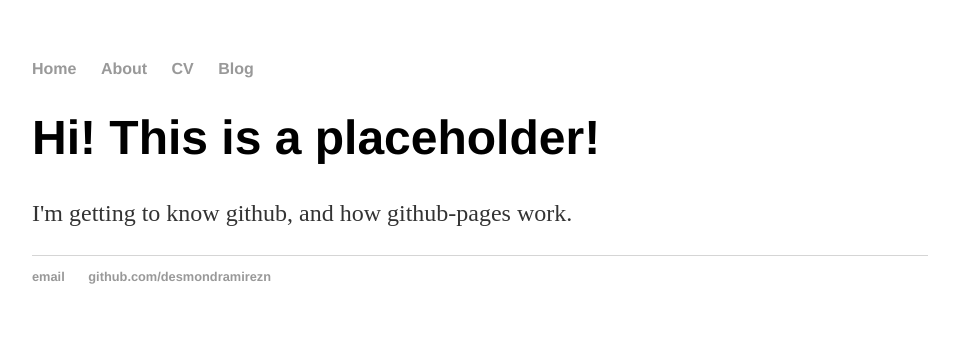
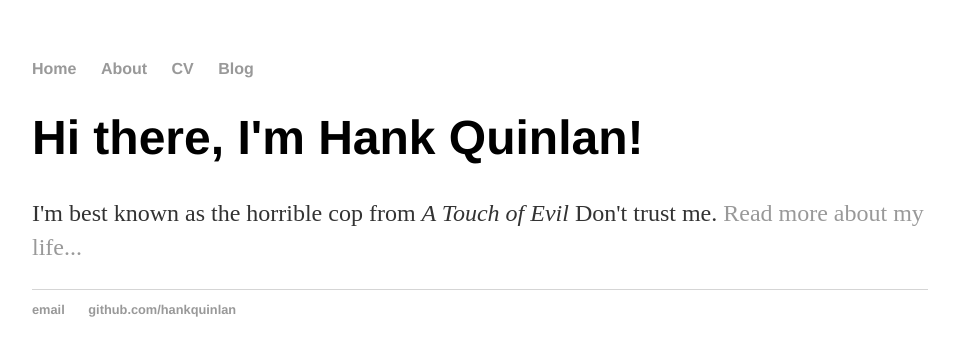
Before and after one commit to desmondramirez/desmondramirez.github.io, a Jekyll site: the page built from index.html, in a window 1280 px wide. Shown: the top 356 px of the page, without its empty margins (160-1119 px from the left). Built offline with Jekyll 4.4.1, drawn with Linux system fonts in a browser that asks for light colours; Markdown is read by kramdown in place of the engine named in the settings.

Commit message:
Update index.html
set index with jekyll front matter

```diff
--- a/index.html
+++ b/index.html
@@ -1,30 +1,8 @@
-<!DOCTYPE html>
-<html>
-	<head>
-		<title>Desmond Ramirez</title>
-		<!-- link to main stylesheet -->
-		<link rel="stylesheet" type="text/css" href="/css/main.css">
-	</head>
-	<body>
-		<nav>
-    		<ul>
-        		<li><a href="/">Home</a></li>
-	        	<li><a href="/about">About</a></li>
-        		<li><a href="/cv">CV</a></li>
-        		<li><a href="/blog">Blog</a></li>
-    		</ul>
-		</nav>
-		<div class="container">
-    		<div class="blurb">
-        		<h1>Hi! This is a placeholder!</h1>
-				<p>I'm getting to know github, and how github-pages work.</a></p>
-    		</div><!-- /.blurb -->
-		</div><!-- /.container -->
-		<footer>
-    		<ul>
-        		<li><a href="mailto:mdbramirez@gmail.com">email</a></li>
-        		<li><a href="https://github.com/desmondramirez">github.com/desmondramirezn</a></li>
-			</ul>
-		</footer>
-	</body>
-</html>
+---
+layout: default
+title: Hank Quinlan, Horrible Cop
+---
+<div class="blurb">
+	<h1>Hi there, I'm Hank Quinlan!</h1>
+	<p>I'm best known as the horrible cop from <em>A Touch of Evil</em> Don't trust me. <a href="/about">Read more about my life...</a></p>
+</div><!-- /.blurb -->
```
